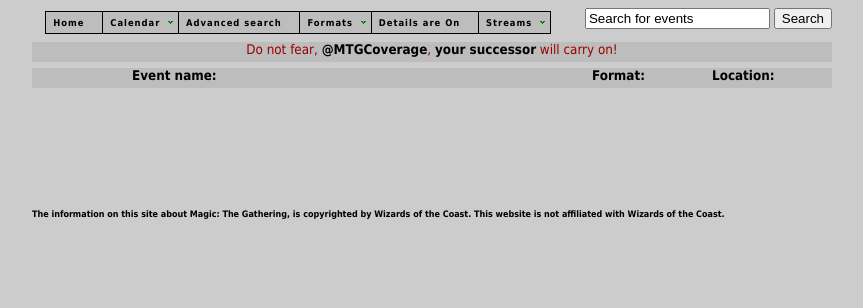
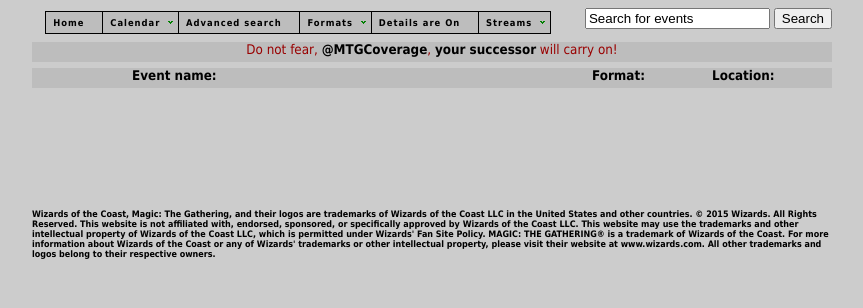
Before and after one commit to jaeiclee/mtgcoverage-v1-heroku, a PHP site: page /index.php?SD=1 in a window 1280 px wide. Shown: the top 308 px of the page, without its empty margins (208-1071 px from the left). Run offline with PHP 8.4, Linux system fonts and the light colour scheme; data that the repository does not hold is empty; some libraries are stand-ins or nearby versions.

Commit message:
Changed TCGPlayer logo and copyright stuff

```diff
--- a/web/footer.php
+++ b/web/footer.php
@@ -1,8 +1,6 @@
 <br><br><br><br><br>
 <div id="main" style="margin:auto; width:800px;">
-<h6>
-The information on this site about Magic: The Gathering, is copyrighted by Wizards of the Coast. This website is not affiliated with Wizards of the Coast.
-</h6><br>
+<h6>Wizards of the Coast, Magic: The Gathering, and their logos are trademarks of Wizards of the Coast LLC in the United States and other countries. © 2015 Wizards. All Rights Reserved. This website is not affiliated with, endorsed, sponsored, or specifically approved by Wizards of the Coast LLC. This website may use the trademarks and other intellectual property of Wizards of the Coast LLC, which is permitted under Wizards' Fan Site Policy. MAGIC: THE GATHERING® is a trademark of Wizards of the Coast. For more information about Wizards of the Coast or any of Wizards' trademarks or other intellectual property, please visit their website at www.wizards.com. All other trademarks and logos belong to their respective owners.</h6><br>
 </div></div>
 </body>
 </html>
```
Also changed, not shown: web/style.css (+0 -9 lines), web/images/tcg.png.
